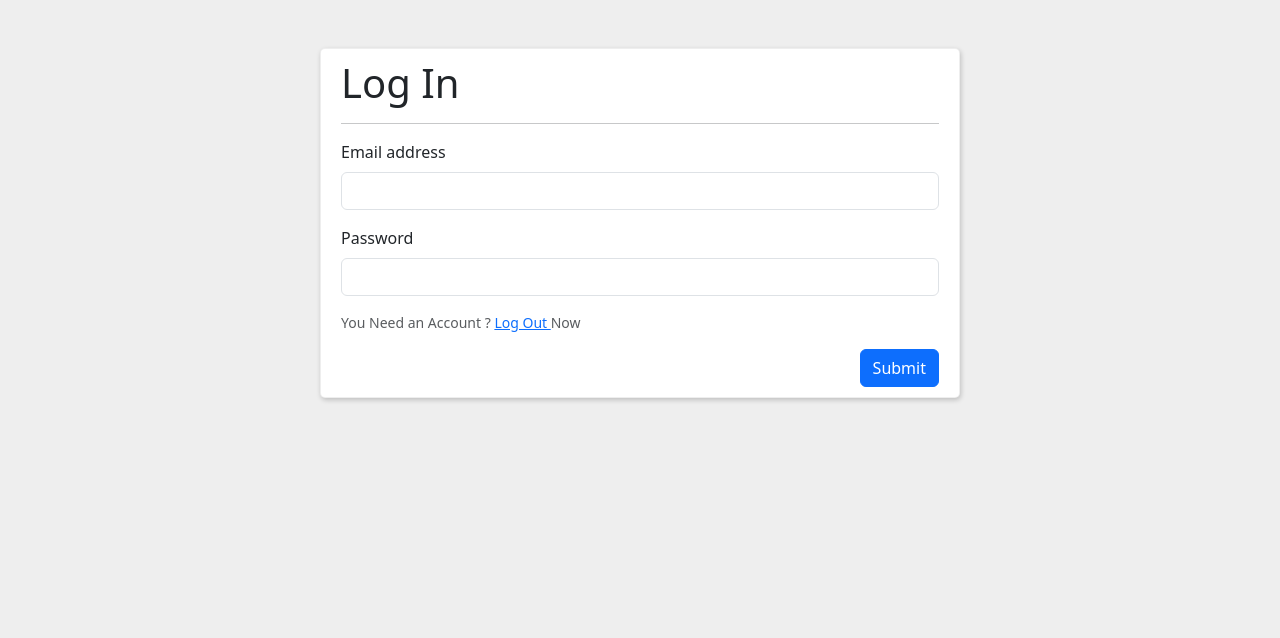
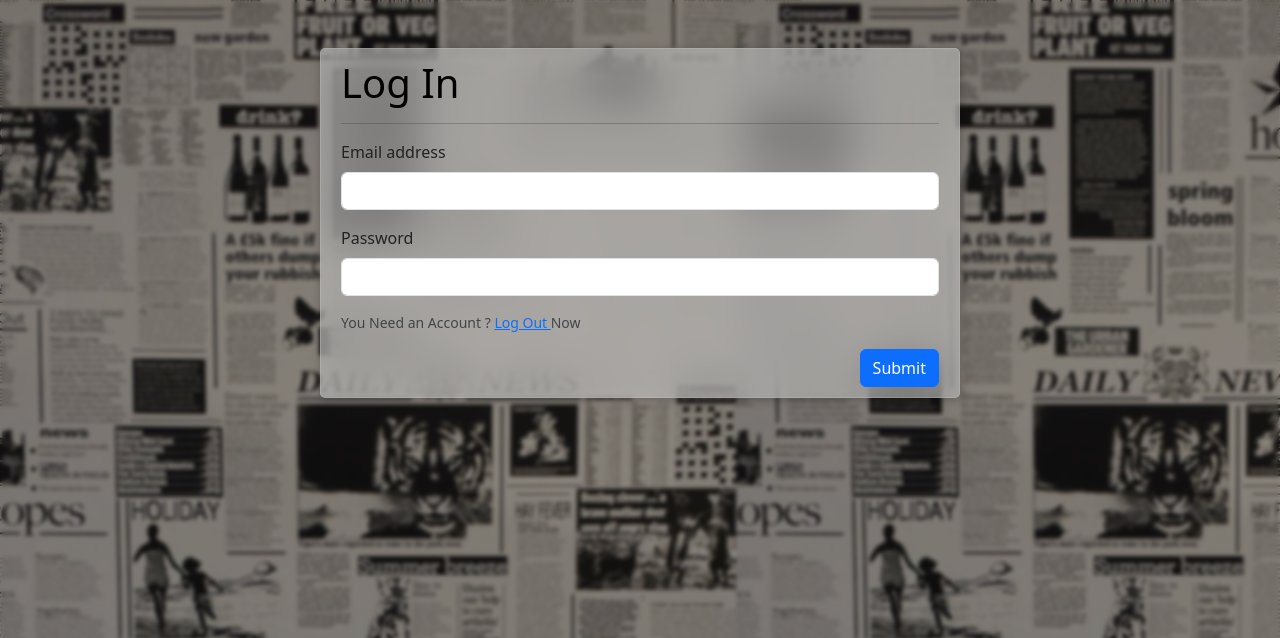
Before and after one commit to marouane-tabib/CultureDev.to, a PHP site: page /pages/login.php in a window 1280 px wide. Shown: the top 638 px of the page. Run offline with PHP 8.4, Linux system fonts and the light colour scheme.

Commit message:
change login page style - completed

```diff
--- a/assets/css/main.css
+++ b/assets/css/main.css
@@ -1,13 +1,32 @@
 body {
-  background-color: #eee;
+  height: 100%;
+  background: url("../img/bg.jpg");
+}
+body::before {
+  content: "";
+  width: 100%;
+  height: 100vh;
+  position: fixed;
+  background: rgba(0, 0, 0, 0.3333333333);
+  top: 0;
+  -webkit-backdrop-filter: blur(2px);
+          backdrop-filter: blur(2px);
+  z-index: -1;
 }
 
 .data-form-box {
   padding: 10px 20px;
   background: #F4F4F4;
   border-radius: 5px;
-  box-shadow: 1px 2px 5px rgba(0, 0, 0, 0.2);
-  border: 0.7px solid rgba(204, 204, 204, 0.3333333333);
+  border: 0.7px solid rgba(204, 204, 204, 0.2666666667);
+  -webkit-backdrop-filter: blur(20px);
+          backdrop-filter: blur(20px);
+  box-shadow: 1px 2px 10px rgba(0, 0, 0, 0.2666666667);
+  background: rgba(204, 204, 204, 0.5333333333) !important;
+  color: #222;
+}
+.data-form-box h1 {
+  color: black;
 }
 .data-form-box .btn-box {
   display: flex;
--- a/assets/sass/components/_data-forms.scss
+++ b/assets/sass/components/_data-forms.scss
@@ -2,8 +2,14 @@
     padding: 10px 20px;
     background: #F4F4F4;
     border-radius: 5px;
-    box-shadow: 1px 2px 5px #0003;
-    border: 0.7px solid #CCC5;
+    border: 0.7px solid #CCC4;
+    backdrop-filter: blur(20px);
+    box-shadow: 1px 2px 10px #0004;
+    background: #CCC8 !important;
+    color: #222;
+    h1{
+        color: black;
+    }
     .btn-box{
         display: flex;
         justify-content: end;
--- a/assets/sass/main.scss
+++ b/assets/sass/main.scss
@@ -1,4 +1,15 @@
 body{
-    background-color: #eee;
+    height: 100%;
+    background: url("../img/bg.jpg");
+    &::before{
+        content: '';
+        width: 100%;
+        height: 100vh;
+        position: fixed;
+        background: #0005;
+        top: 0;
+        backdrop-filter: blur(2px);
+        z-index: -1;
+    }
 }
 @import 'components/data-forms';
```
